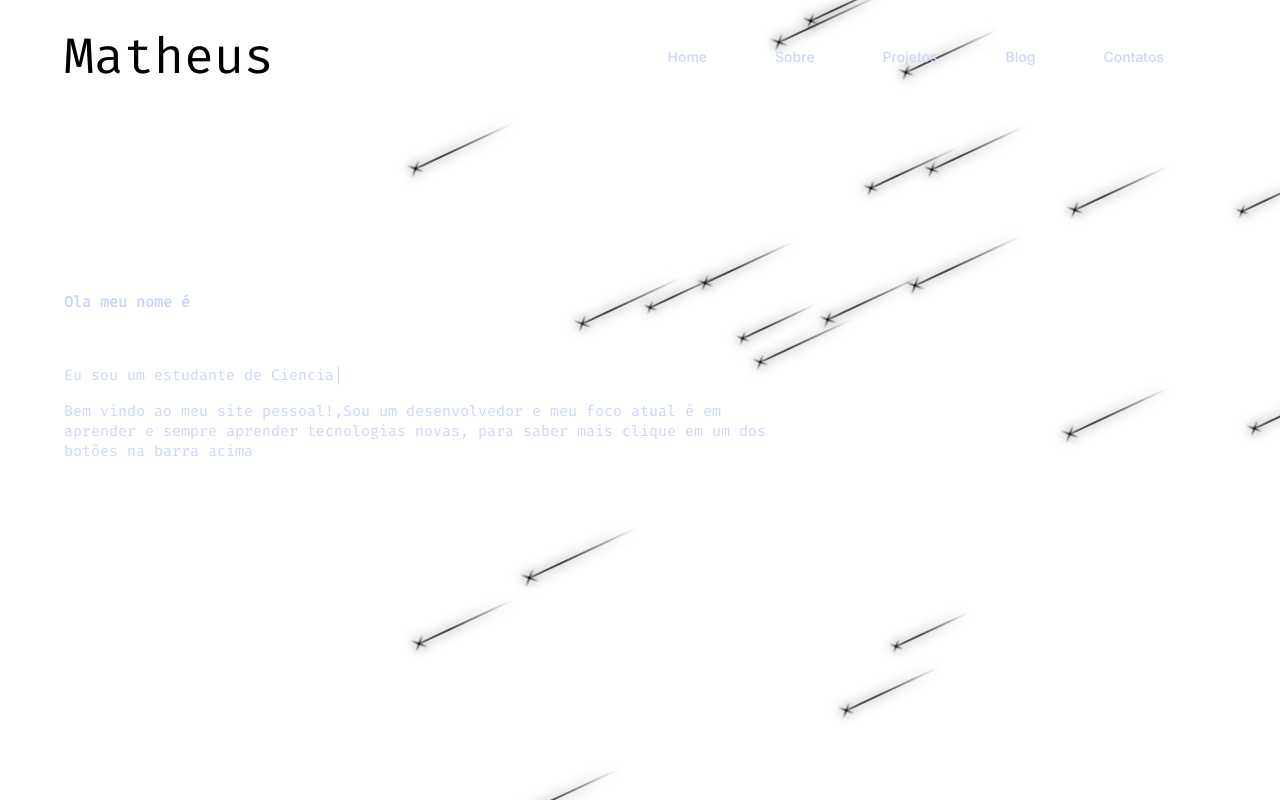
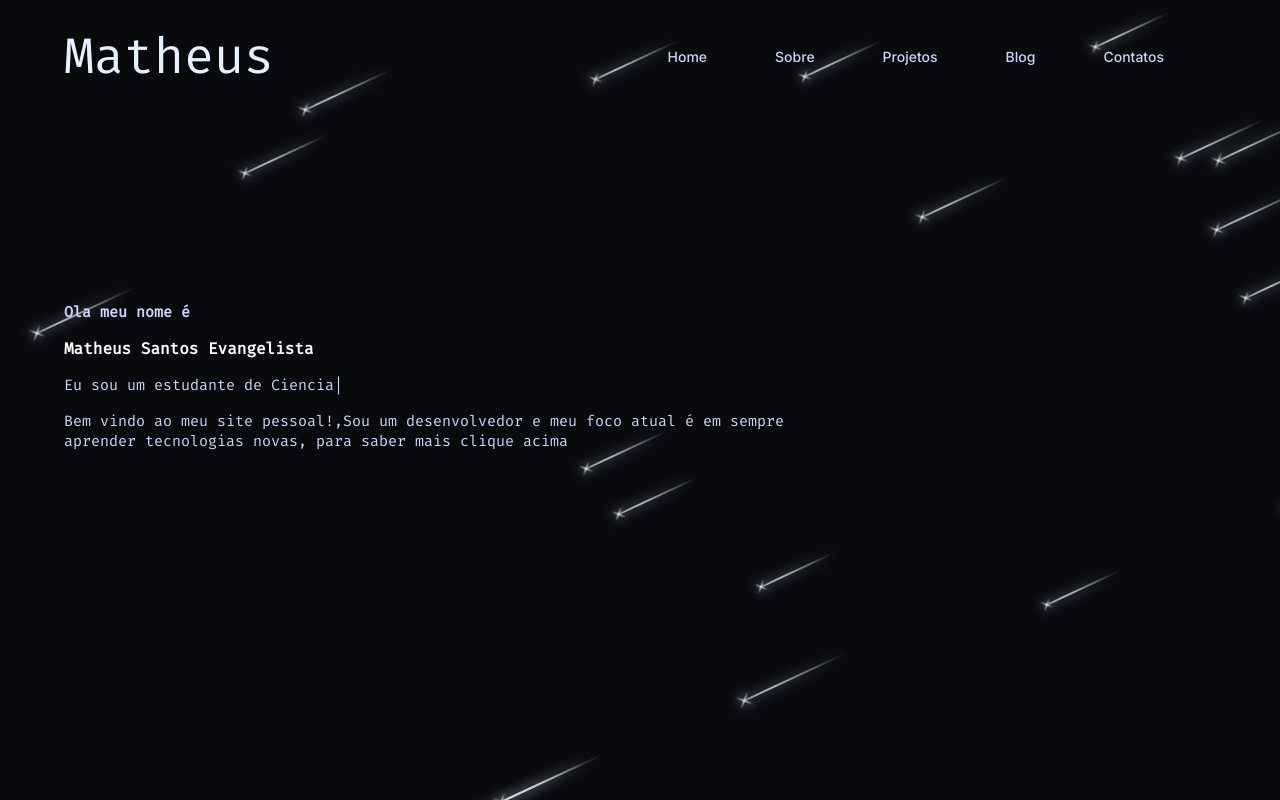
Before and after one commit to Tardis2001/my-personal-dump, a Next.js app: page / in a window 1280 px wide. Built offline with nearby package versions, Linux system fonts and the light colour scheme.

Commit message:
theme dark

```diff
--- a/src/app/scss/_globals.scss
+++ b/src/app/scss/_globals.scss
@@ -9,10 +9,16 @@
     --lightest-slate:#ccd6f6;
     --white:#e6f1ff;
     --themeorange:#ff4400;
+
 }
 
 *{
     margin: 0;
     padding: 0;
     box-sizing: border-box;
+
 }
+body{
+    color: #e6f1ff;
+    background-color: #080a0e;
+}
--- a/src/app/sections/Hero.tsx
+++ b/src/app/sections/Hero.tsx
@@ -23,7 +23,7 @@ export default function Hero() {
       />
                 </p>
 
-                <p className="hero-text"> Bem vindo ao meu site pessoal!,Sou um desenvolvedor e meu foco atual é em aprender e sempre aprender tecnologias novas, para saber mais clique em um dos botões na barra acima</p>
+                <p className="hero-text"> Bem vindo ao meu site pessoal!,Sou um desenvolvedor e meu foco atual é em sempre aprender tecnologias novas, para saber mais clique acima</p>
             </div>
 
     <div className="stars">
```
